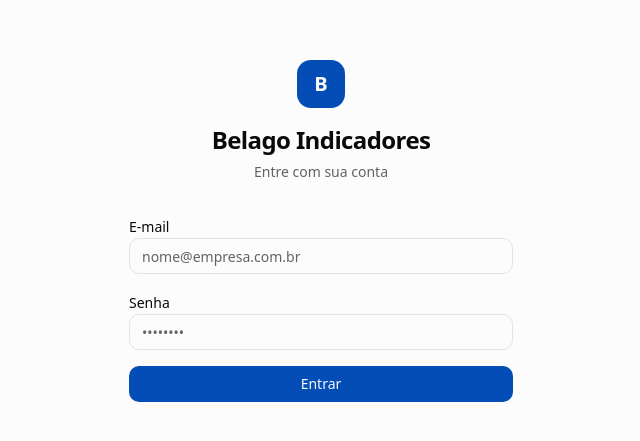
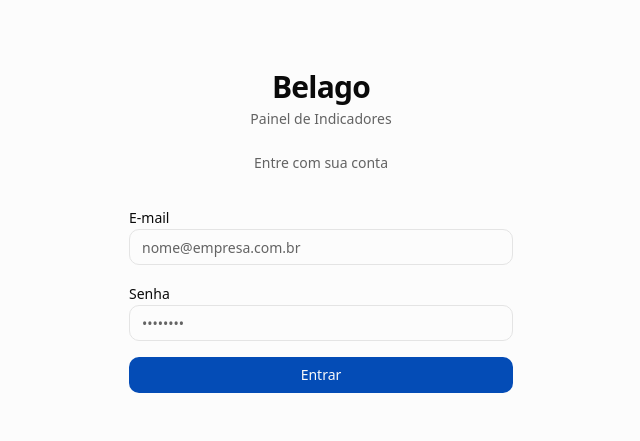
Before and after one commit to fernandocapone-stack/belago-indicadores, a Next.js app: page /login in a window 1280 px wide. Shown: the part 169-610 px from the top of the page, without its empty margins (319-959 px from the left). Built offline with nearby package versions, Linux system fonts and the light colour scheme; no server answers; a web font is replaced by a local one.

Commit message:
fix: login page — logo Belago + Painel de Indicadores, remove ícone B

```diff
--- a/src/app/login/page.tsx
+++ b/src/app/login/page.tsx
@@ -43,11 +43,9 @@ function LoginForm() {
     <div className="flex h-full flex-col items-center justify-center bg-background p-8">
       <div className="w-full max-w-sm space-y-8">
         <div className="text-center">
-          <div className="mx-auto mb-4 size-12 rounded-xl bg-primary text-primary-foreground grid place-items-center font-bold text-xl">
-            B
-          </div>
-          <h1 className="text-2xl font-semibold tracking-tight">Belago Indicadores</h1>
-          <p className="mt-1.5 text-sm text-muted-foreground">Entre com sua conta</p>
+          <h1 className="text-3xl font-bold tracking-tight">Belago</h1>
+          <p className="mt-1 text-sm font-medium text-muted-foreground">Painel de Indicadores</p>
+          <p className="mt-6 text-sm text-muted-foreground">Entre com sua conta</p>
         </div>
 
         {!SUPABASE_ENABLED && (
```
